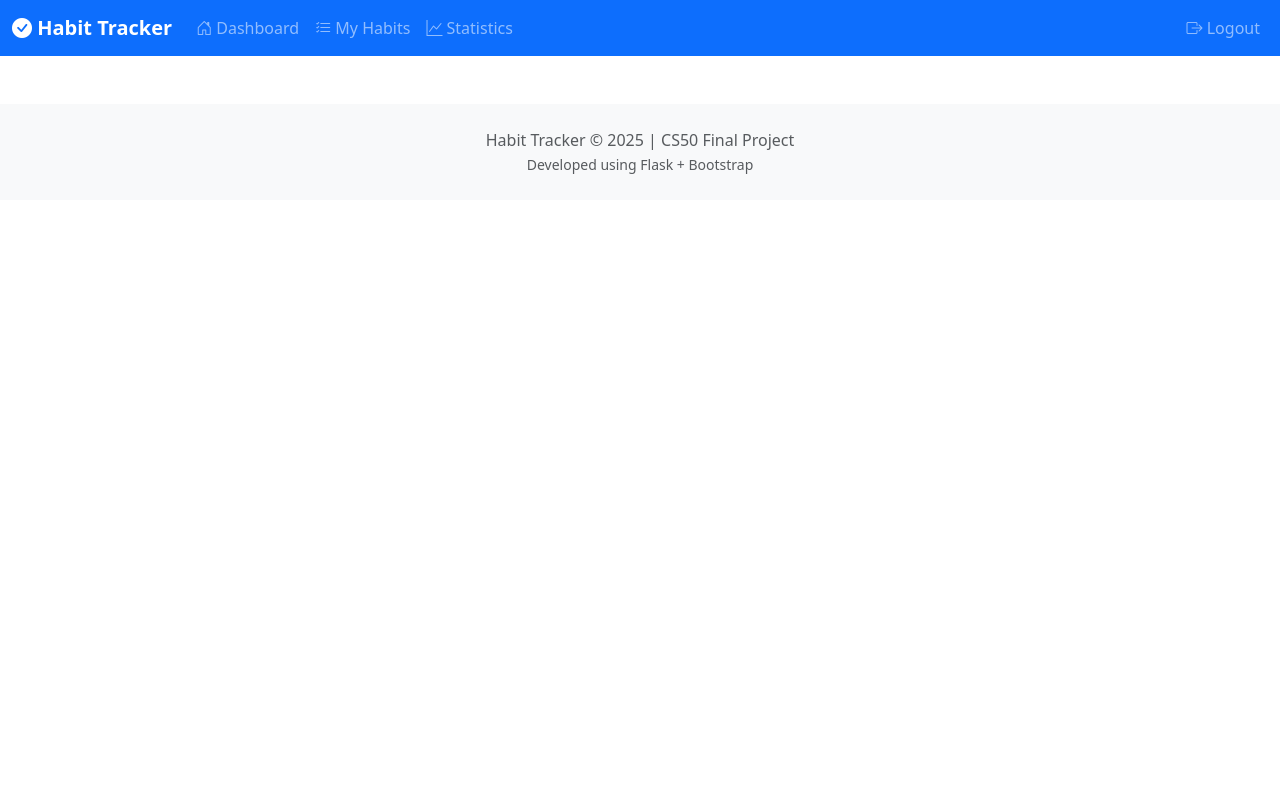
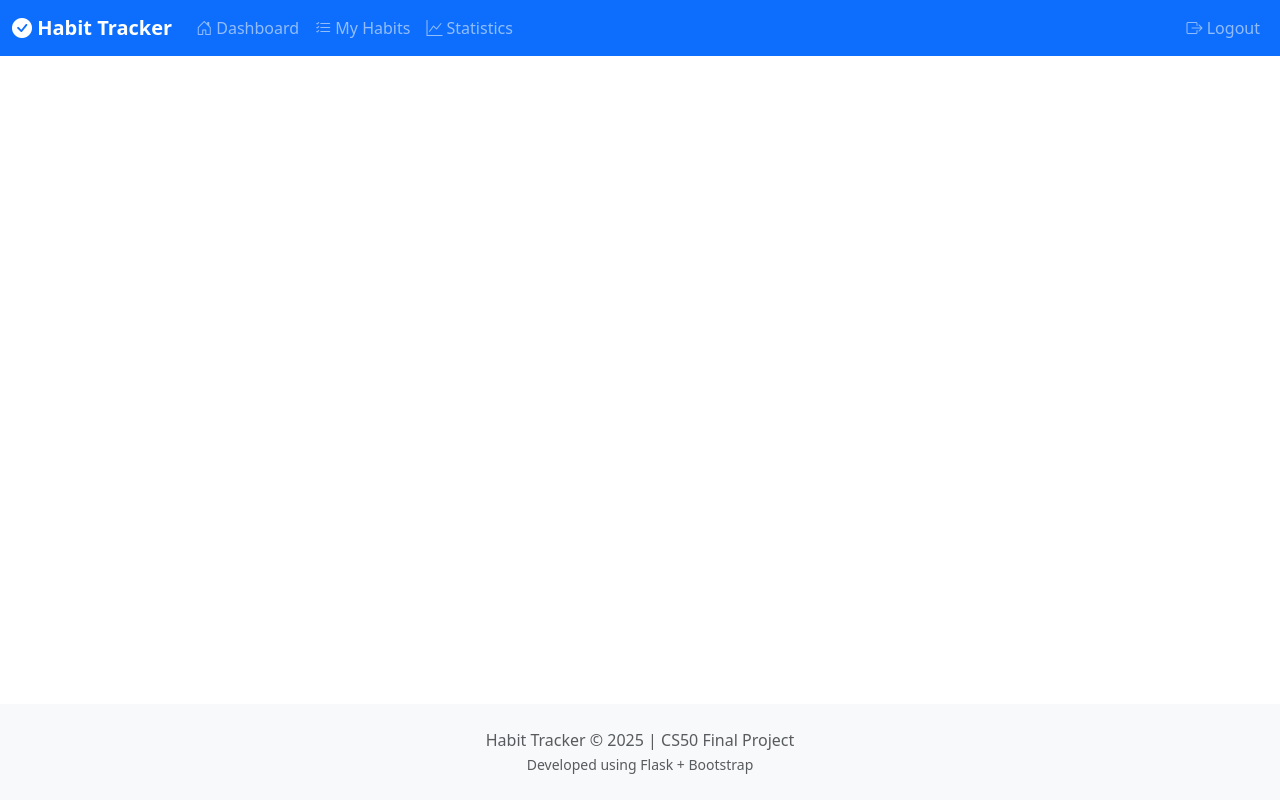
Before and after one commit to ohenrii/habit-tracker, a Flask app: page / in a window 1280 px wide. Run offline with Flask 3, Linux system fonts and the light colour scheme; the visitor is signed in with stand-in values (Sample User, id 1); some libraries are stand-ins or nearby versions.

Commit message:
fix footer

```diff
--- a/app.py
+++ b/app.py
@@ -125,4 +125,4 @@ def logout():
 
 
 if __name__ == "__main__":
-    app.run(debug=True)
+    app.run(host="0.0.0.0", port=5000, debug=True)
--- a/templates/layout.html
+++ b/templates/layout.html
@@ -23,7 +23,7 @@
     {% block styles %}{% endblock %}
   </head>
 
-  <body>
+  <body class="d-flex flex-column min-vh-100">
     <nav class="navbar navbar-expand-lg navbar-dark bg-primary">
       <div class="container-fluid">
         <a class="navbar-brand fw-bold" href="/">
@@ -104,9 +104,11 @@
     </div>
     {% endif %} {% endwith %}
 
-    <main class="container my-5">{% block main %}{% endblock %}</main>
+    <main class="container my-5 flex-grow-1">
+      {% block main %}{% endblock %}
+    </main>
 
-    <footer class="bg-light text-center text-muted py-4 mt-5">
+    <footer class="bg-light text-center text-muted py-4 mt-auto">
       <div class="container">
         <p class="mb-0">Habit Tracker © 2025 | CS50 Final Project</p>
         <small>
```
